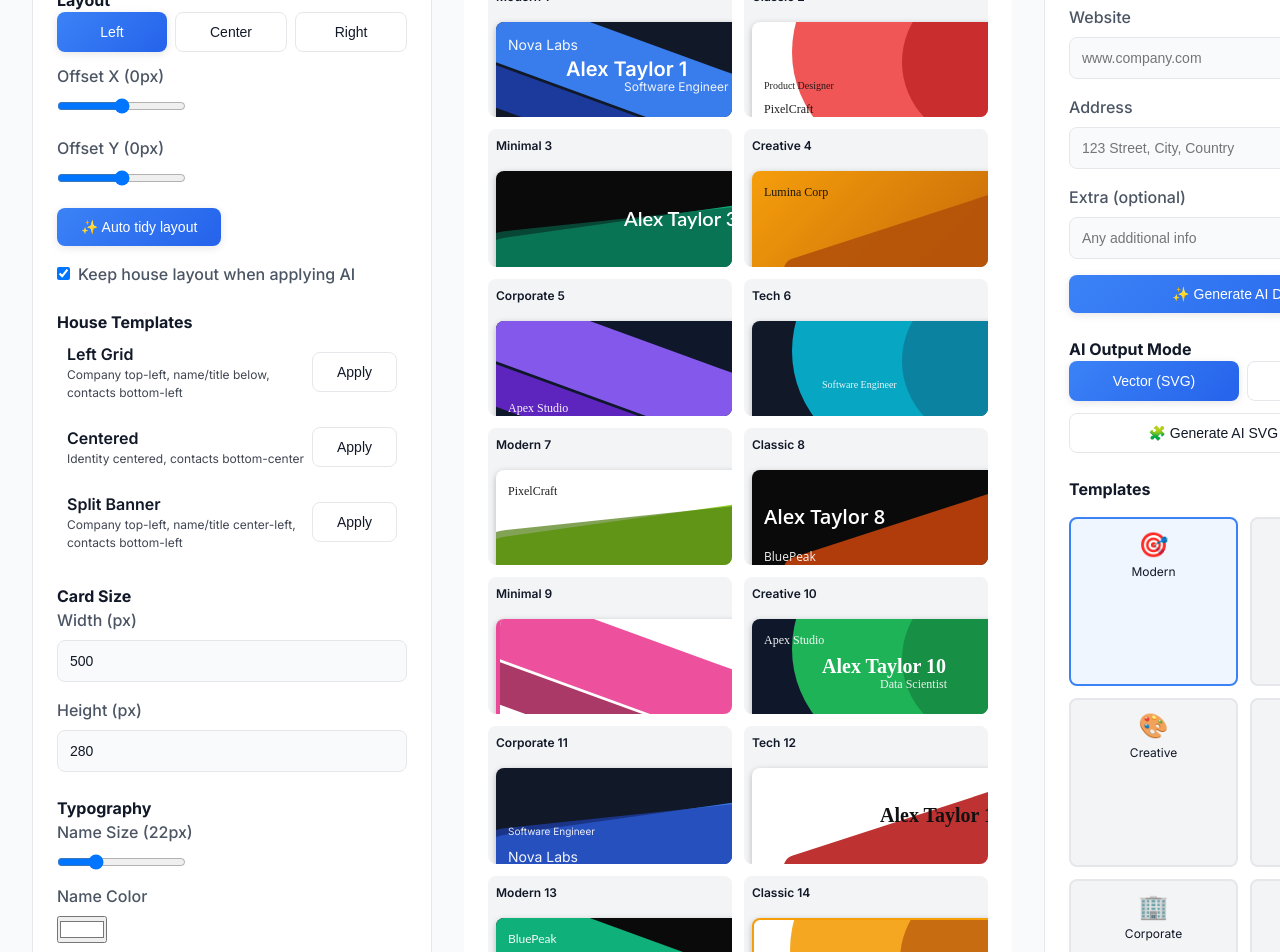
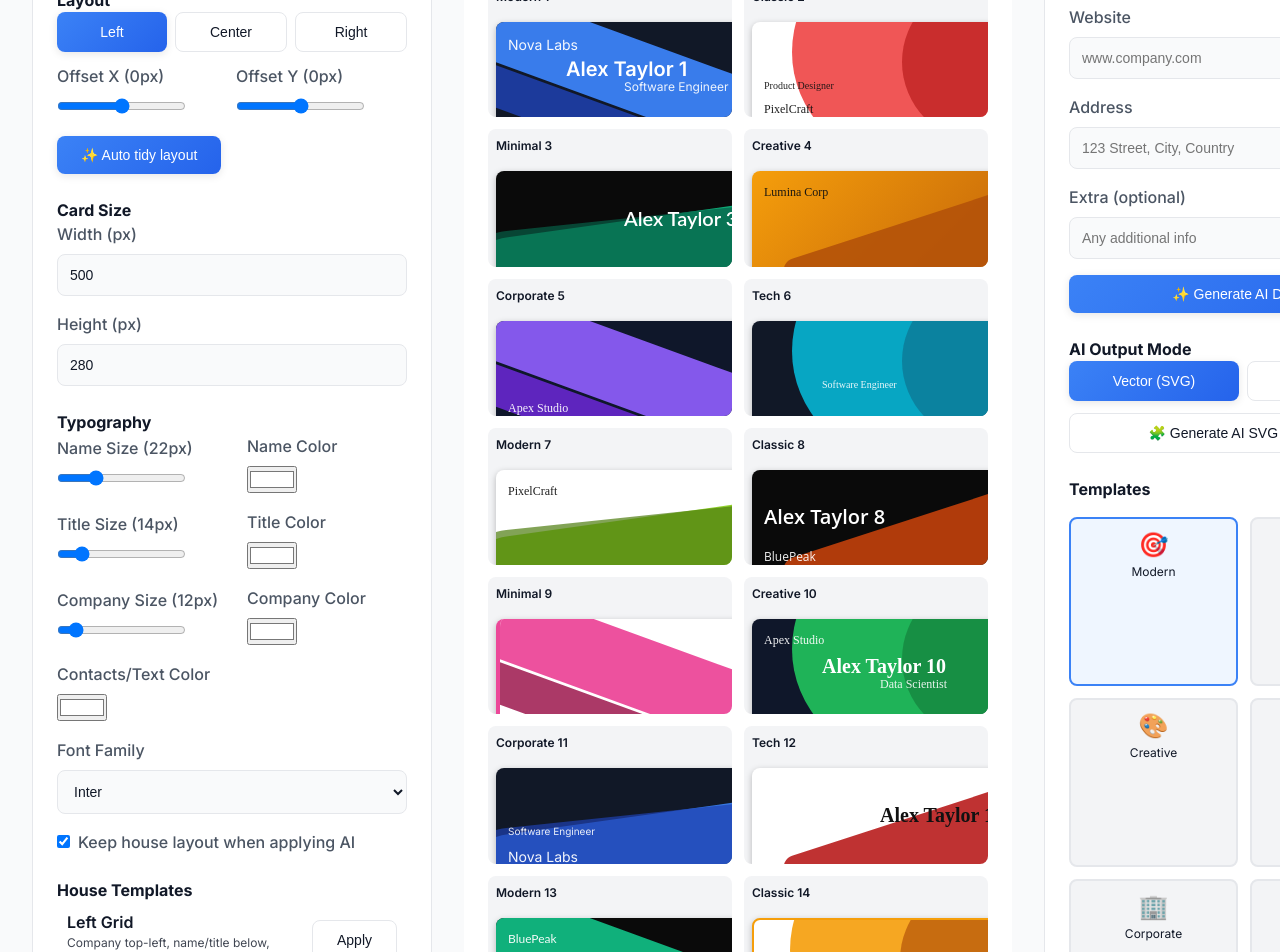
Before and after one commit to lord-rudra0/Logo-And-Card-Generator, a React (Vite) app in the folder frontend/: page /cards in a window 1280 px wide. Shown: the part 640-1592 px from the top of the page. Built offline with nearby package versions, Linux system fonts and the light colour scheme; the HTML template or start-up script is replaced by a standard one.

Commit message:
font style

```diff
--- a/frontend/src/pages/CardCreator.jsx
+++ b/frontend/src/pages/CardCreator.jsx
@@ -8,6 +8,12 @@ import QRCode from 'qrcode'
 import AssetManager from '../components/AssetManager.jsx'
 import DraggableImage from '../components/DraggableImage.jsx'
 import GENERATED_TEMPLATES from '../data/templates.js'
+
+// Font options available for selection (Google Fonts)
+const FONT_OPTIONS = [
+  'Inter', 'Poppins', 'Montserrat', 'Raleway', 'Lato', 'Nunito', 'Rubik', 'Source Sans 3', 'Work Sans', 'Manrope',
+  'DM Sans', 'Outfit', 'Urbanist', 'Kanit', 'Open Sans', 'Roboto', 'Barlow', 'Hind', 'Mulish', 'Titillium Web'
+]
 
 // ---- Global helpers (usable by both MiniCardPreview and CardCreator) ----
 // Basic hex validator
@@ -1138,48 +1144,32 @@ const deleteSelectedImage = () => {
             Right
           </button>
         </div>
-        <div className="form-group">
-          <label className="form-label">Offset X ({offsetX}px)</label>
-          <input
-            type="range"
-            min="-200"
-            max="200"
-            value={offsetX}
-            onChange={(e) => setOffsetX(parseInt(e.target.value, 10))}
-          />
-        </div>
-        <div className="form-group">
-          <label className="form-label">Offset Y ({offsetY}px)</label>
-          <input
-            type="range"
-            min="-200"
-            max="200"
-            value={offsetY}
-            onChange={(e) => setOffsetY(parseInt(e.target.value, 10))}
-          />
-        </div>
-
-        {/* Layout helpers */}
+        <div className="form-group" style={{ display: 'flex', gap: 'var(--spacing-2)' }}>
+          <div style={{ flex: 1 }}>
+            <label className="form-label">Offset X ({offsetX}px)</label>
+            <input
+              type="range"
+              min="-200"
+              max="200"
+              value={offsetX}
+              onChange={(e) => setOffsetX(parseInt(e.target.value, 10))}
+            />
+          </div>
+          <div style={{ flex: 1 }}>
+            <label className="form-label">Offset Y ({offsetY}px)</label>
+            <input
+              type="range"
+              min="-200"
+              max="200"
+              value={offsetY}
+              onChange={(e) => setOffsetY(parseInt(e.target.value, 10))}
+            />
+          </div>
+        </div>
+
+        {/* Layout helpers (moved above Card Size) */}
         <div className="form-group" style={{ display: 'flex', gap: 'var(--spacing-2)', marginTop: 'var(--spacing-3)' }}>
           <button className="btn btn-primary" onClick={tidyLayout}>✨ Auto tidy layout</button>
-        </div>
-        <div className="form-group" style={{ display: 'flex', alignItems: 'center', gap: 8 }}>
-          <input id="keep-layout" type="checkbox" checked={useHouseLayout} onChange={(e) => setUseHouseLayout(e.target.checked)} />
-          <label htmlFor="keep-layout" className="form-label" style={{ margin: 0 }}>Keep house layout when applying AI</label>
-        </div>
-
-        {/* House templates */}
-        <h4 style={{ marginTop: 'var(--spacing-6)' }}>House Templates</h4>
-        <div style={{ display: 'grid', gap: '8px' }}>
-          {houseTemplates.map(t => (
-            <div key={t.id} style={{ display: 'flex', alignItems: 'center', justifyContent: 'space-between', background: 'var(--panel-muted)', padding: '8px 10px', borderRadius: 8 }}>
-              <div>
-                <div style={{ fontWeight: 600 }}>{t.name}</div>
-                <div style={{ opacity: 0.8, fontSize: 12 }}>{t.desc}</div>
-              </div>
-              <button className="btn btn-secondary" onClick={() => applyHouseTemplate(t.id)}>Apply</button>
-            </div>
-          ))}
         </div>
 
         {/* Card size controls */}
@@ -1209,16 +1199,18 @@ const deleteSelectedImage = () => {
 
         {/* Typography controls */}
         <h4 style={{ marginTop: 'var(--spacing-6)' }}>Typography</h4>
-        <div className="form-group">
-          <label className="form-label">Name Size ({nameSize}px)</label>
-          <input
-            type="range"
-            min="12"
-            max="48"
-            value={nameSize}
-            onChange={(e) => setNameSize(parseInt(e.target.value, 10))}
-          />
-          <div style={{ marginTop: 'var(--spacing-2)' }}>
+        <div className="form-group" style={{ display: 'flex', gap: 'var(--spacing-2)', alignItems: 'center' }}>
+          <div style={{ flex: 1 }}>
+            <label className="form-label">Name Size ({nameSize}px)</label>
+            <input
+              type="range"
+              min="12"
+              max="48"
+              value={nameSize}
+              onChange={(e) => setNameSize(parseInt(e.target.value, 10))}
+            />
+          </div>
+          <div style={{ width: 160 }}>
             <label className="form-label" style={{ display: 'block' }}>Name Color</label>
             <input
               type="color"
@@ -1228,16 +1220,18 @@ const deleteSelectedImage = () => {
           </div>
         </div>
 
-        <div className="form-group">
-          <label className="form-label">Title Size ({titleSize}px)</label>
-          <input
-            type="range"
-            min="10"
-            max="36"
-            value={titleSize}
-            onChange={(e) => setTitleSize(parseInt(e.target.value, 10))}
-          />
-          <div style={{ marginTop: 'var(--spacing-2)' }}>
+        <div className="form-group" style={{ display: 'flex', gap: 'var(--spacing-2)', alignItems: 'center' }}>
+          <div style={{ flex: 1 }}>
+            <label className="form-label">Title Size ({titleSize}px)</label>
+            <input
+              type="range"
+              min="10"
+              max="36"
+              value={titleSize}
+              onChange={(e) => setTitleSize(parseInt(e.target.value, 10))}
+            />
+          </div>
+          <div style={{ width: 160 }}>
             <label className="form-label" style={{ display: 'block' }}>Title Color</label>
             <input
               type="color"
@@ -1247,16 +1241,18 @@ const deleteSelectedImage = () => {
           </div>
         </div>
 
-        <div className="form-group">
-          <label className="form-label">Company Size ({companySize}px)</label>
-          <input
-            type="range"
-            min="10"
-            max="30"
-            value={companySize}
-            onChange={(e) => setCompanySize(parseInt(e.target.value, 10))}
-          />
-          <div style={{ marginTop: 'var(--spacing-2)' }}>
+        <div className="form-group" style={{ display: 'flex', gap: 'var(--spacing-2)', alignItems: 'center' }}>
+          <div style={{ flex: 1 }}>
+            <label className="form-label">Company Size ({companySize}px)</label>
+            <input
+              type="range"
+              min="10"
+              max="30"
+              value={companySize}
+              onChange={(e) => setCompanySize(parseInt(e.target.value, 10))}
+            />
+          </div>
+          <div style={{ width: 160 }}>
             <label className="form-label" style={{ display: 'block' }}>Company Color</label>
             <input
               type="color"
@@ -1273,6 +1269,43 @@ const deleteSelectedImage = () => {
             value={bodyColor}
             onChange={(e) => setBodyColor(e.target.value)}
           />
+        </div>
+
+        <div className="form-group">
+          <label className="form-label">Font Family</label>
+          <select
+            className="input"
+            value={design.font}
+            onChange={(e) => {
+              const family = e.target.value
+              loadGoogleFont(family)
+              try { localStorage.setItem('card_font', family) } catch (_) { /* ignore */ }
+              setDesign(prev => ({ ...prev, font: family }))
+            }}
+          >
+            {FONT_OPTIONS.map((f) => (
+              <option key={f} value={f}>{f}</option>
+            ))}
+          </select>
+        </div>
+
+        <div className="form-group" style={{ display: 'flex', alignItems: 'center', gap: 8 }}>
+          <input id="keep-layout" type="checkbox" checked={useHouseLayout} onChange={(e) => setUseHouseLayout(e.target.checked)} />
+          <label htmlFor="keep-layout" className="form-label" style={{ margin: 0 }}>Keep house layout when applying AI</label>
+        </div>
+
+        {/* House templates (moved below Font Family) */}
+        <h4 style={{ marginTop: 'var(--spacing-6)' }}>House Templates</h4>
+        <div style={{ display: 'grid', gap: '8px' }}>
+          {houseTemplates.map(t => (
+            <div key={t.id} style={{ display: 'flex', alignItems: 'center', justifyContent: 'space-between', background: 'var(--panel-muted)', padding: '8px 10px', borderRadius: 8 }}>
+              <div>
+                <div style={{ fontWeight: 600 }}>{t.name}</div>
+                <div style={{ opacity: 0.8, fontSize: 12 }}>{t.desc}</div>
+              </div>
+              <button className="btn btn-secondary" onClick={() => applyHouseTemplate(t.id)}>Apply</button>
+            </div>
+          ))}
         </div>
 
         {/* Background controls */}
```
